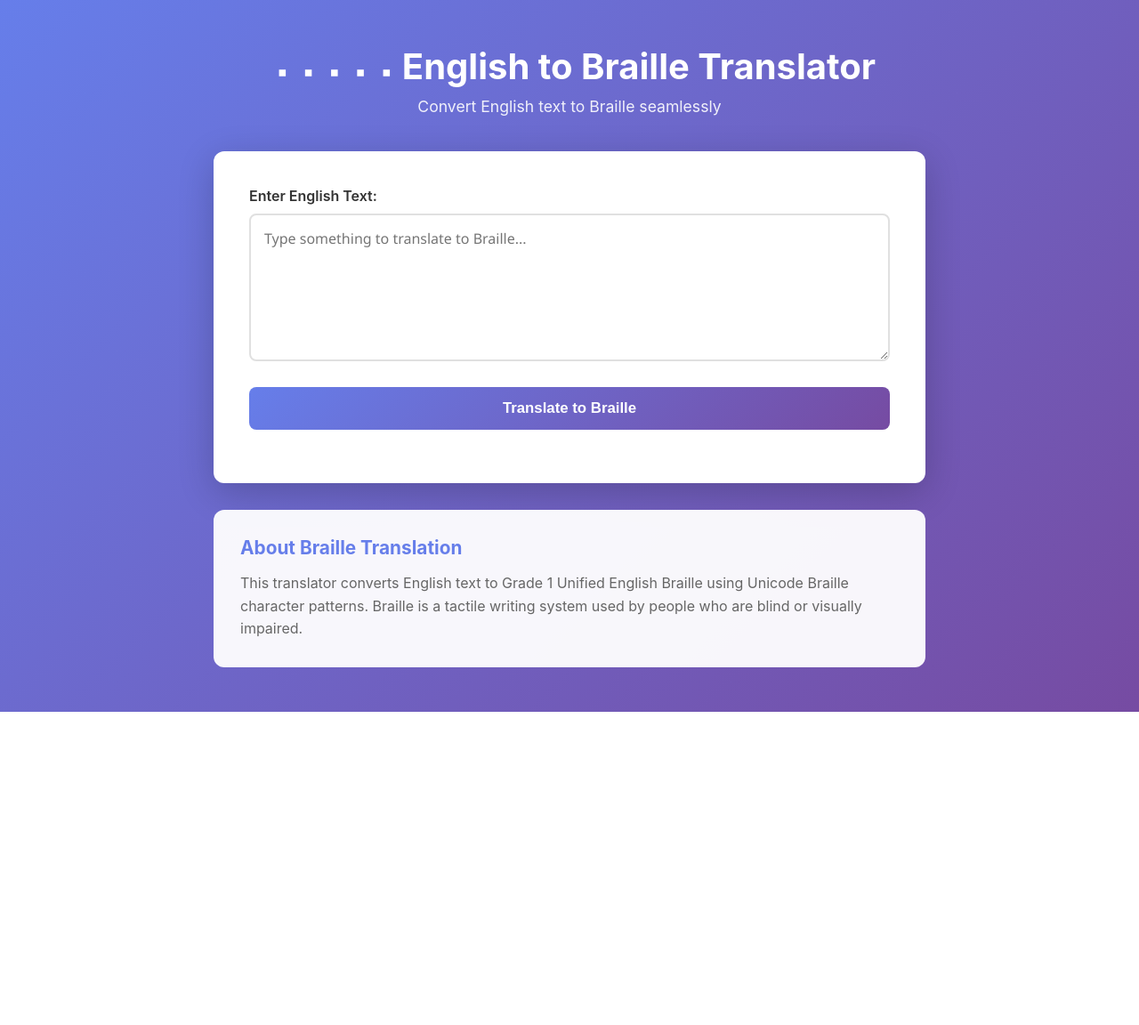
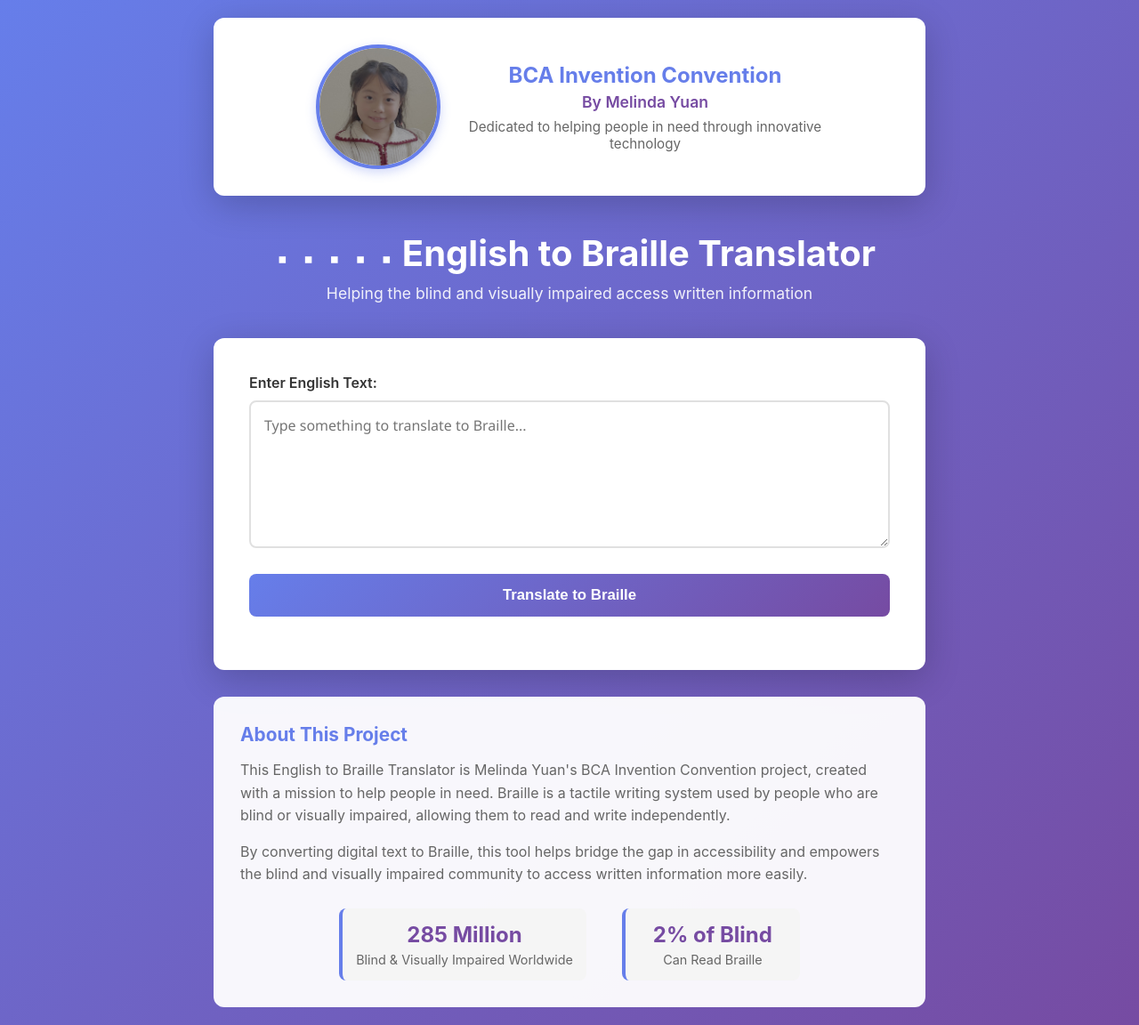
Before and after one commit to yuan776/braille_translator, a Flask app: page / in a window 1280 px wide. Shown: the whole page at 89% size. Before the commit the page ends 800 px from the top, so only its background shows below. Run offline with Flask 3, Linux system fonts and the light colour scheme.

Commit message:
Add BCA Invention Convention branding and Melinda Yuan photo

```diff
--- a/static/style.css
+++ b/static/style.css
@@ -17,6 +17,55 @@ body {
 .container {
     max-width: 800px;
     width: 100%;
+}
+
+.inventor-section {
+    text-align: center;
+    margin-bottom: 40px;
+}
+
+.inventor-card {
+    background: white;
+    border-radius: 12px;
+    padding: 30px;
+    box-shadow: 0 10px 40px rgba(0, 0, 0, 0.2);
+    display: flex;
+    align-items: center;
+    gap: 30px;
+    flex-wrap: wrap;
+    justify-content: center;
+}
+
+.inventor-photo {
+    width: 140px;
+    height: 140px;
+    border-radius: 50%;
+    object-fit: cover;
+    border: 4px solid #667eea;
+    box-shadow: 0 4px 12px rgba(102, 126, 234, 0.3);
+}
+
+.inventor-info {
+    text-align: center;
+}
+
+.inventor-info h2 {
+    color: #667eea;
+    font-size: 1.5rem;
+    margin-bottom: 5px;
+}
+
+.inventor-name {
+    color: #764ba2;
+    font-size: 1.1rem;
+    font-weight: 600;
+    margin-bottom: 8px;
+}
+
+.inventor-mission {
+    color: #666;
+    font-size: 0.95rem;
+    max-width: 400px;
 }
 
 .header {
@@ -190,6 +239,39 @@ textarea:focus {
 .info-section p {
     line-height: 1.6;
     color: #666;
+    margin-bottom: 15px;
+}
+
+.stats {
+    display: flex;
+    justify-content: center;
+    gap: 40px;
+    margin-top: 25px;
+    flex-wrap: wrap;
+}
+
+.stat-item {
+    display: flex;
+    flex-direction: column;
+    align-items: center;
+    padding: 15px;
+    background: #f5f5f5;
+    border-radius: 8px;
+    border-left: 4px solid #667eea;
+    min-width: 200px;
+}
+
+.stat-number {
+    font-size: 1.5rem;
+    font-weight: 700;
+    color: #764ba2;
+    margin-bottom: 5px;
+}
+
+.stat-label {
+    font-size: 0.9rem;
+    color: #666;
+    text-align: center;
 }
 
 @media (max-width: 600px) {
@@ -204,4 +286,28 @@ textarea:focus {
     .header .subtitle {
         font-size: 1rem;
     }
+
+    .inventor-card {
+        flex-direction: column;
+        padding: 20px;
+        gap: 20px;
+    }
+
+    .inventor-photo {
+        width: 120px;
+        height: 120px;
+    }
+
+    .inventor-info h2 {
+        font-size: 1.3rem;
+    }
+
+    .stats {
+        flex-direction: column;
+        gap: 20px;
+    }
+
+    .stat-item {
+        min-width: 100%;
+    }
 }
--- a/templates/index.html
+++ b/templates/index.html
@@ -3,14 +3,25 @@
 <head>
     <meta charset="UTF-8">
     <meta name="viewport" content="width=device-width, initial-scale=1.0">
-    <title>English to Braille Translator</title>
+    <title>BCA Invention Convention - English to Braille Translator</title>
     <link rel="stylesheet" href="{{ url_for('static', filename='style.css') }}">
 </head>
 <body>
     <div class="container">
+        <div class="inventor-section">
+            <div class="inventor-card">
+                <img src="{{ url_for('static', filename='melinda.jpg') }}" alt="Melinda Yuan" class="inventor-photo">
+                <div class="inventor-info">
+                    <h2>BCA Invention Convention</h2>
+                    <p class="inventor-name">By Melinda Yuan</p>
+                    <p class="inventor-mission">Dedicated to helping people in need through innovative technology</p>
+                </div>
+            </div>
+        </div>
+
         <div class="header">
             <h1>⠠⠠⠠⠠⠠ English to Braille Translator</h1>
-            <p class="subtitle">Convert English text to Braille seamlessly</p>
+            <p class="subtitle">Helping the blind and visually impaired access written information</p>
         </div>
 
         <div class="translator-card">
@@ -47,11 +58,26 @@
         </div>
 
         <div class="info-section">
-            <h3>About Braille Translation</h3>
+            <h3>About This Project</h3>
             <p>
-                This translator converts English text to Grade 1 Unified English Braille using Unicode Braille character patterns.
-                Braille is a tactile writing system used by people who are blind or visually impaired.
+                This English to Braille Translator is Melinda Yuan's BCA Invention Convention project,
+                created with a mission to help people in need. Braille is a tactile writing system used by
+                people who are blind or visually impaired, allowing them to read and write independently.
             </p>
+            <p>
+                By converting digital text to Braille, this tool helps bridge the gap in accessibility and
+                empowers the blind and visually impaired community to access written information more easily.
+            </p>
+            <div class="stats">
+                <div class="stat-item">
+                    <span class="stat-number">285 Million</span>
+                    <span class="stat-label">Blind & Visually Impaired Worldwide</span>
+                </div>
+                <div class="stat-item">
+                    <span class="stat-number">2% of Blind</span>
+                    <span class="stat-label">Can Read Braille</span>
+                </div>
+            </div>
         </div>
     </div>
 
```
Also changed, not shown: README.md, static/melinda.jpg (added).
